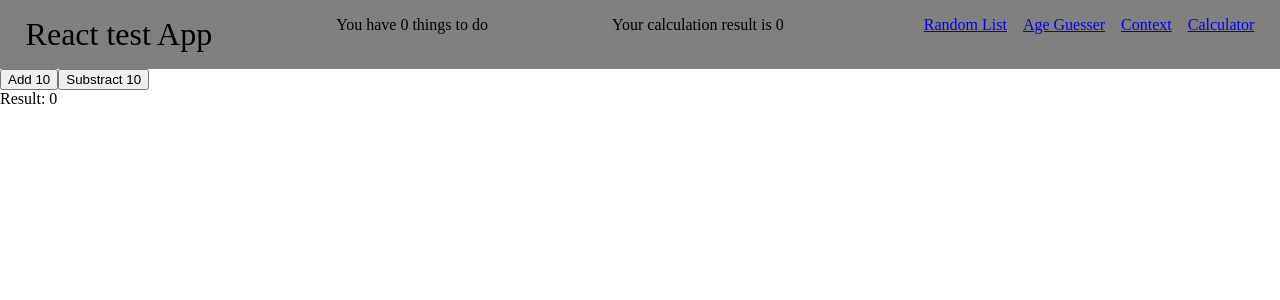
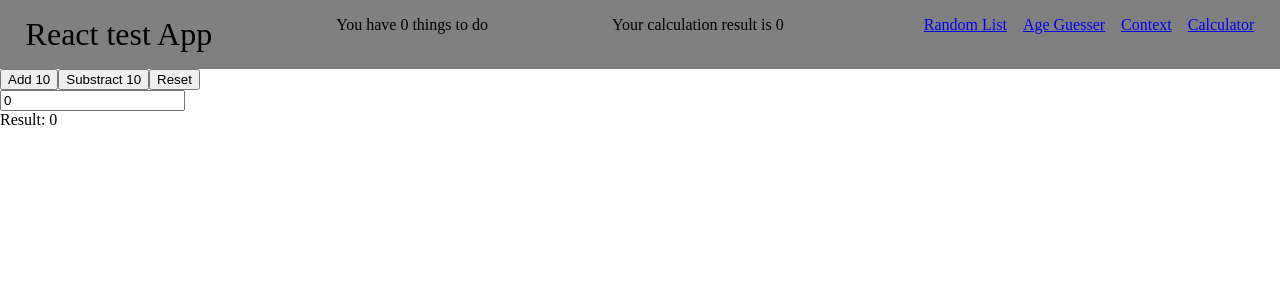
Before and after one commit to dobosalpar/ReactTest, a React (Create React App) app: page /calculator in a window 1280 px wide. Shown: the top 300 px of the page. Built offline with nearby package versions, Linux system fonts and the light colour scheme; the HTML template or start-up script is replaced by a standard one.

Commit message:
Kenu ex-7.

```diff
--- a/src/Redux/ActionTypes.js
+++ b/src/Redux/ActionTypes.js
@@ -1,2 +1,4 @@
 export const ADD = 'ADD';
 export const SUBTRACT = 'SUBTRACT';
+export const RESET = 'RESET';
+export const SET = 'SET';
--- a/src/Redux/Reducer.js
+++ b/src/Redux/Reducer.js
@@ -1,4 +1,4 @@
-import { ADD, SUBTRACT } from './ActionTypes';
+import { ADD, SUBTRACT, RESET, SET } from './ActionTypes';
 
 export const initialState = {
   value: 0,
@@ -15,6 +15,14 @@ export const reducer = (state, action) => {
       return {
         value: state.value - payload,
       };
+    case RESET:
+      return {
+        value: payload
+      };
+    case SET:
+      return {
+        value: payload
+      };
     default:
       return state;
   }
--- a/src/Screens/AgeGuesser/AgeGuesser.jsx
+++ b/src/Screens/AgeGuesser/AgeGuesser.jsx
@@ -22,7 +22,7 @@ const AgeGuesser = () => {
   return (
     <>
       <h1>Age Guesser</h1>
-      <input type="text" value={name} onChange={e => handleNameChange(e.target.value)} />
+      <input type="number" value={name} onChange={e => handleNameChange(e.target.value)} />
       <button onClick={guessAge} disabled={isLoading || !name}>Guess Age</button>
       <div>{age}</div>
     </>
--- a/src/Screens/Calculator/Calculator.jsx
+++ b/src/Screens/Calculator/Calculator.jsx
@@ -1,6 +1,6 @@
 import React, { useContext } from 'react';
 import { CalculatorContext } from '../../App';
-import { ADD, SUBTRACT } from '../../Redux/ActionTypes';
+import { ADD, RESET, SUBTRACT, SET } from '../../Redux/ActionTypes';
 
 const Calculator = () => {
   const { state, dispatch } = useContext(CalculatorContext);
@@ -23,6 +23,28 @@ const Calculator = () => {
       }}>
         Substract 10
       </button>
+      <button onClick={() => {
+        dispatch({
+          type: RESET,
+          payload: 0,
+        })
+      }}>
+        Reset
+      </button>
+      <div>
+        <input type="text" value={state.value} onChange={e => {
+
+          // Only allow numbers
+          const re = /^[0-9\b]+$/;
+          if (e.target.value === '' || re.test(e.target.value)) {
+            dispatch({
+              type: SET,
+              payload: e.target.value,
+            })
+          }
+        }}/>
+      </div>
+
       <div>
         {`Result: ${state.value}`}
       </div>
```
